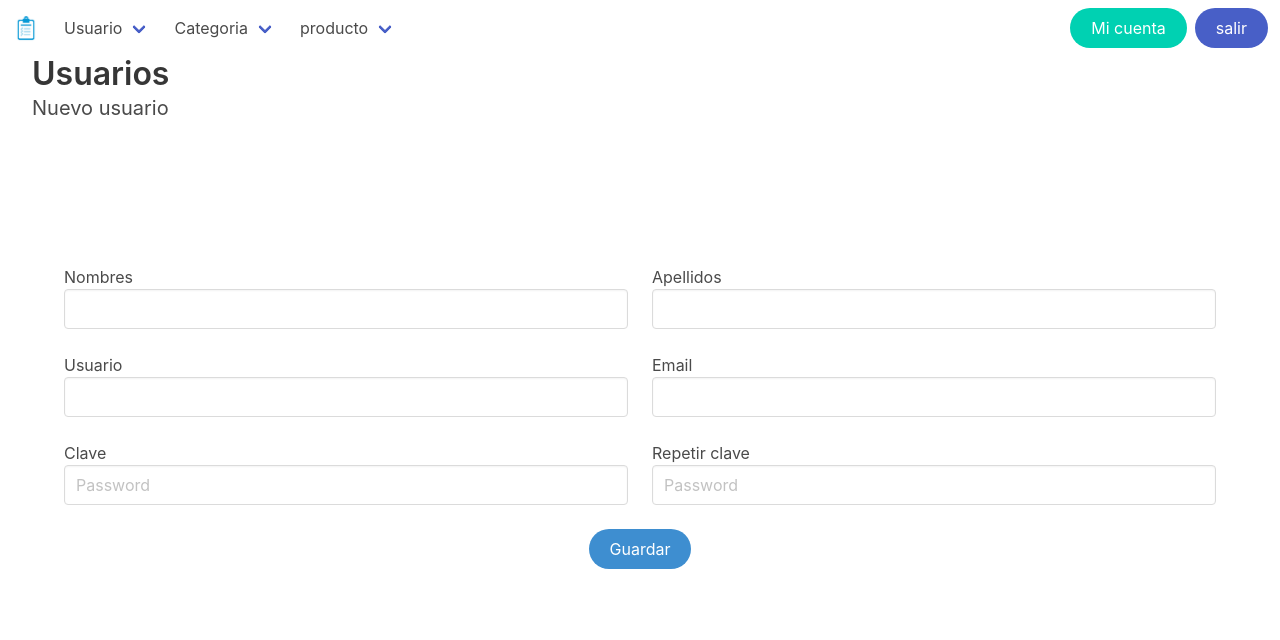
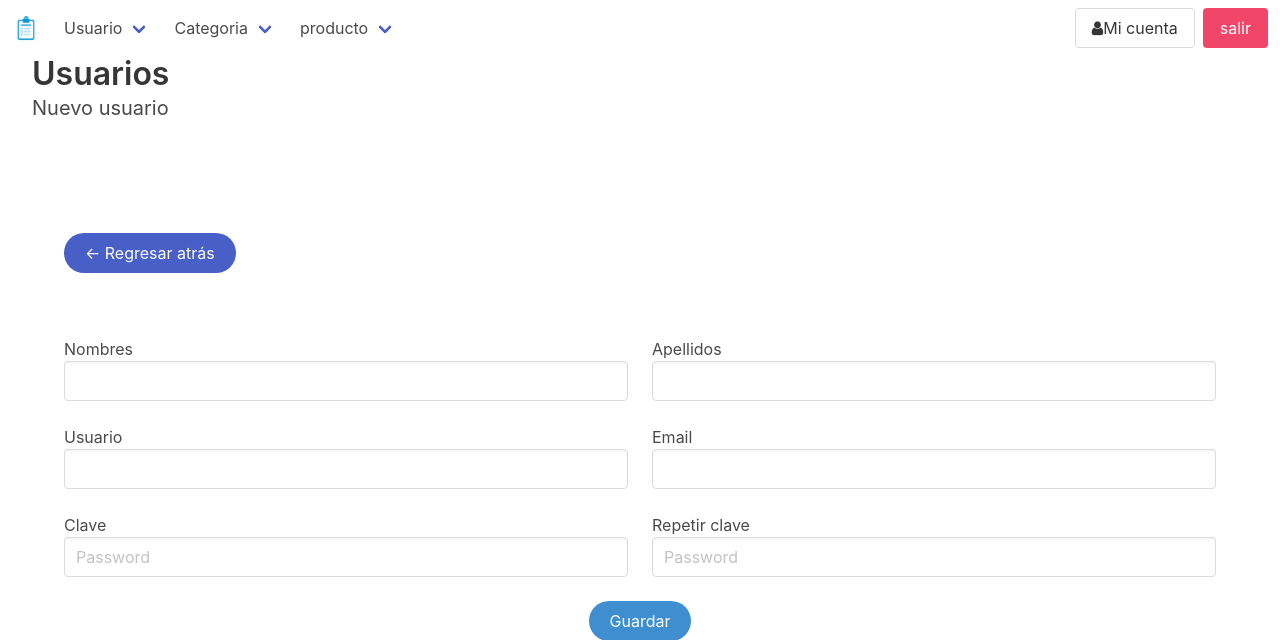
Before and after one commit to yonier202/Sistema-Inventario, a PHP site: page /index.php?vista=user_new in a window 1280 px wide. Shown: the top 640 px of the page. Run offline with PHP 8.4, Linux system fonts and the light colour scheme; the visitor is signed in with stand-in values (Sample User, id 1); some libraries are stand-ins or nearby versions.

Commit message:
buscador categoria

```diff
--- a/inc/nav.php
+++ b/inc/nav.php
@@ -56,10 +56,11 @@
     <div class="navbar-end">
       <div class="navbar-item">
         <div class="buttons">
-          <a href="index.php?vista=user_update&user_id_up=<?php echo $_SESSION['id'] ?>" class="button is-primary is-rounded">
+          <a href="index.php?vista=user_update&user_id_up=<?php echo $_SESSION['id'] ?>" class="button">
+          <i class="fa fa-user" aria-hidden="true"></i> <!-- Icono de una casa -->
             <span>Mi cuenta</span>
           </a>
-          <a href="index.php?vista=logout" class="button is-link is-rounded">
+          <a href="index.php?vista=logout" class="button is-danger">
             <span>salir</span>
           </a>
         </div>
--- a/index.php
+++ b/index.php
@@ -4,6 +4,7 @@
 <!DOCTYPE html>
 <html lang="es">
 <head>
+<link rel="stylesheet" href="path/to/font-awesome/css/font-awesome.min.css">
 <?php
     include "inc/head.php";
 ?>
--- a/vistas/category_list.php
+++ b/vistas/category_list.php
@@ -5,6 +5,8 @@
 
 <div class="container pb-6 pt-6">
 <?php
+
+    include('./inc/btn_back.php');
     require_once('./php/main.php');
 
     //pagina
--- a/vistas/category_new.php
+++ b/vistas/category_new.php
@@ -4,6 +4,9 @@
 </div>
 
 <div class="container pb-6 pt-6">
+<?php
+    include('./inc/btn_back.php');
+?>
 
 	<div class="form-rest mb-6 mt-6"></div>
 
--- a/vistas/category_search.php
+++ b/vistas/category_search.php
@@ -5,6 +5,8 @@
 
 <div class="container pb-6 pt-6">
     <?php
+
+    include('./inc/btn_back.php');
     require_once('./php/main.php');
     //si se envia el formulario se ejecuta esto:
     if (isset($_REQUEST['modulo_buscador'])) {
--- a/vistas/user_list.php
+++ b/vistas/user_list.php
@@ -6,6 +6,7 @@
 <div class="container pb-6 pt-6">
 
 <?php
+    include('./inc/btn_back.php');
     require_once('./php/main.php');
 
     //eliminar usuarios
--- a/vistas/user_new.php
+++ b/vistas/user_new.php
@@ -2,7 +2,11 @@
 	<h1 class="title">Usuarios</h1>
 	<h2 class="subtitle">Nuevo usuario</h2>
 </div>
+
 <div class="container pb-6 pt-6">
+<?php
+	include('./inc/btn_back.php');
+?>
 
 	<div class="form-rest mb-6 mt-6"></div>
 
--- a/vistas/user_search.php
+++ b/vistas/user_search.php
@@ -4,7 +4,9 @@
 </div>
 
 <div class="container pb-6 pt-6">
+
     <?php
+    include('./inc/btn_back.php');
     require_once('./php/main.php');
     //si se envia el formulario se ejecuta esto:
     if (isset($_REQUEST['modulo_buscador'])) {
```
